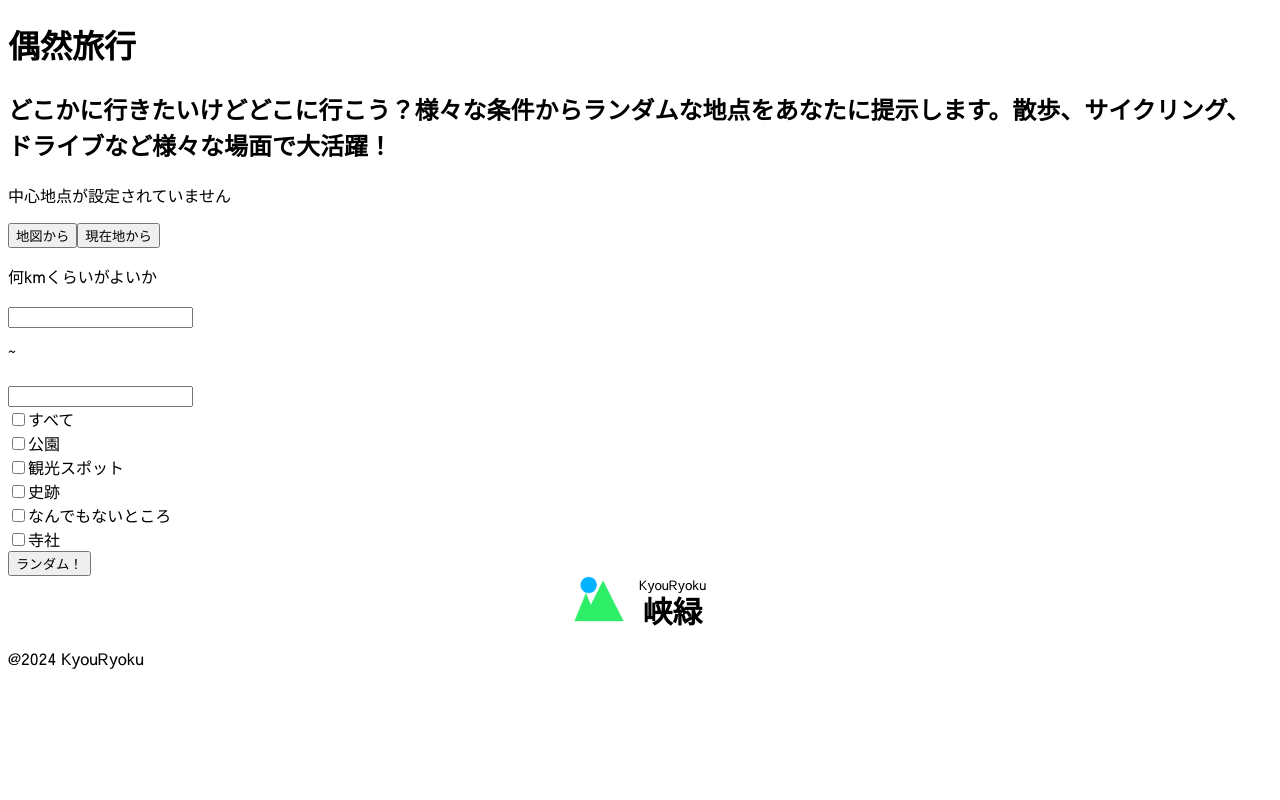
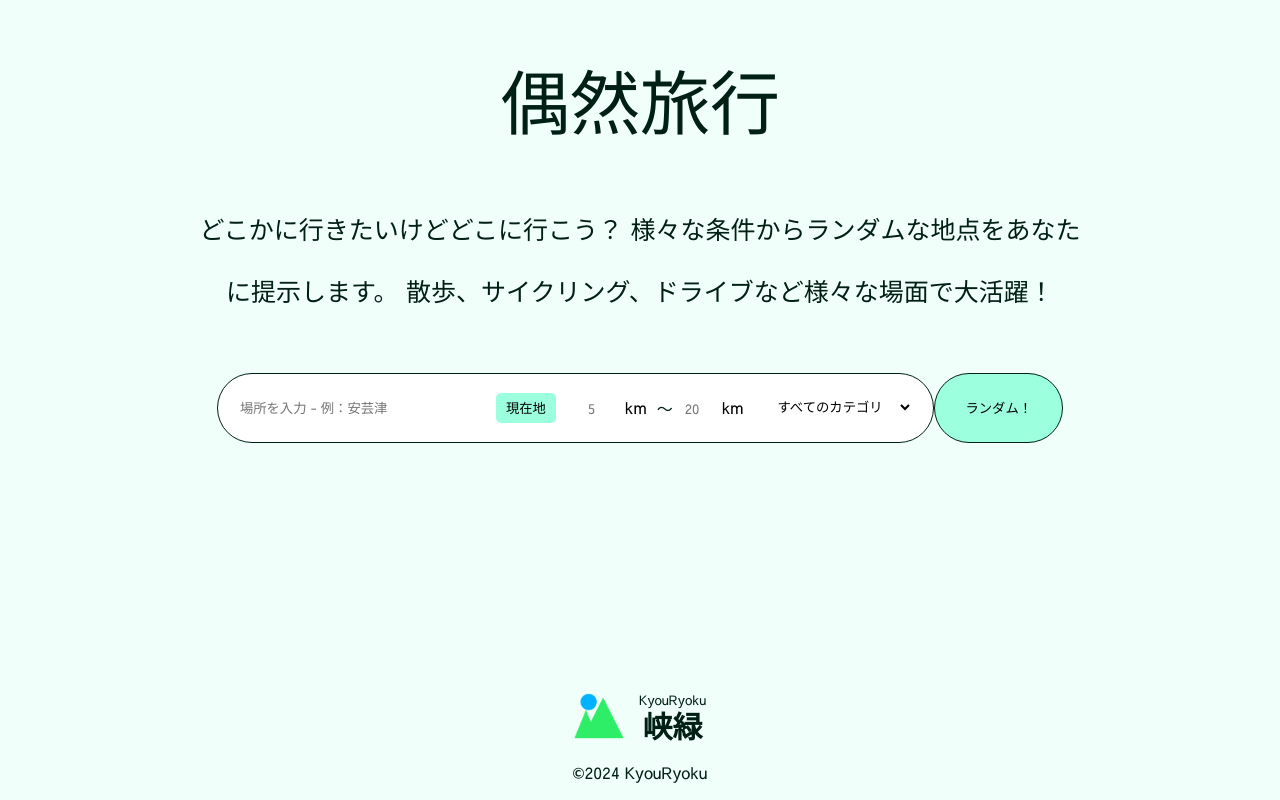
Before and after one commit to goshieta/geo-random, a Next.js app: page / in a window 1280 px wide. Built offline with nearby package versions, Linux system fonts and the light colour scheme.

Commit message:
トップ画面のUIを整える

```diff
--- a/app/page.tsx
+++ b/app/page.tsx
@@ -5,10 +5,12 @@ import styles from "@/styles/page.module.css";
 export default function Home() {
   return (
     <div id={styles.top}>
-      <div id="catchcopy">
-        <h1>偶然旅行</h1>
-        <h2>
-          どこかに行きたいけどどこに行こう？様々な条件からランダムな地点をあなたに提示します。散歩、サイクリング、ドライブなど様々な場面で大活躍！
+      <div id={styles.title_area}>
+        <h1 id={styles.title}>偶然旅行</h1>
+        <h2 id={styles.catchcopy}>
+          どこかに行きたいけどどこに行こう？
+          様々な条件からランダムな地点をあなたに提示します。
+          散歩、サイクリング、ドライブなど様々な場面で大活躍！
         </h2>
       </div>
       <Search />
--- a/components/kyouryoku.tsx
+++ b/components/kyouryoku.tsx
@@ -5,15 +5,19 @@ export default function KyouRyoku() {
   return (
     <div>
       <div id={styles.fl_logo}>
-        <div id={styles.fll_icon}>
-          <Image src="/KyouRyoku.png" alt="" width={50} height={50} />
-        </div>
+        <Image
+          src="/KyouRyoku.png"
+          alt=""
+          width={50}
+          height={50}
+          id={styles.fll_icon}
+        />
         <div id={styles.fll_string}>
           <p>KyouRyoku</p>
           <h2>峡緑</h2>
         </div>
       </div>
-      <p>@2024 KyouRyoku</p>
+      <p id={styles.copy}>©2024 KyouRyoku</p>
     </div>
   );
 }
--- a/components/search.tsx
+++ b/components/search.tsx
@@ -13,41 +13,39 @@ const categoryOption = [
 export default function Search() {
   return (
     <div id={styles.search}>
-      <div id={styles.position}>
-        <p>中心地点が設定されていません</p>
-        <button>地図から</button>
-        <button>現在地から</button>
-      </div>
-      <div id={styles.distance}>
-        <p>何kmくらいがよいか</p>
-        <div>
-          <input type="number" />
-          <p>~</p>
-          <input type="number" />
+      <div id={styles.search_area}>
+        <div id={styles.search_box}>
+          <div id={styles.position}>
+            <input
+              type="text"
+              id={styles.position_input}
+              placeholder="場所を入力 - 例：安芸津"
+            />
+            <button id={styles.from_now_position}>現在地</button>
+          </div>
+          <div id={styles.distance_input}>
+            <label>
+              <input type="number" placeholder="5" />
+              km
+            </label>
+            <p>〜</p>
+            <label>
+              <input type="number" placeholder="20" />
+              km
+            </label>
+          </div>
+          <div id={styles.category}>
+            <select id={styles.category_select}>
+              <option value="すべて">すべてのカテゴリ</option>
+              {categoryOption.map((category) => (
+                <option value={category} key={category}>
+                  {category}
+                </option>
+              ))}
+            </select>
+          </div>
         </div>
-      </div>
-      <div id={styles.category}>
-        <div>
-          <input
-            type="checkbox"
-            name="distance"
-            id={`distance_option_すべて`}
-          />
-          <label htmlFor="distance_option_すべて">すべて</label>
-        </div>
-        {categoryOption.map((category) => (
-          <div key={category}>
-            <input
-              type="checkbox"
-              name="distance"
-              id={`distance_option_${category}`}
-            />
-            <label htmlFor={`distance_option_${category}`}>{category}</label>
-          </div>
-        ))}
-      </div>
-      <div>
-        <button>ランダム！</button>
+        <button id={styles.random}>ランダム！</button>
       </div>
     </div>
   );
--- a/styles/common/kyouryoku.module.css
+++ b/styles/common/kyouryoku.module.css
@@ -5,11 +5,12 @@
 }
 #fl_logo {
   display: flex;
+  align-items: center;
   margin: 0 auto;
   gap: 15px;
   width: fit-content;
 }
-#fll_icon img {
+#fll_icon {
   width: 50px;
   height: 50px;
 }
--- a/styles/globals.css
+++ b/styles/globals.css
@@ -0,0 +1,41 @@
+:root {
+  --background-color: rgb(240, 255, 250);
+  --font-color: rgb(0, 32, 22);
+  --accent-color: rgb(156, 255, 222);
+  --hover-accent-color: rgb(131, 255, 214);
+  --active-accent-color: rgb(72, 255, 194);
+  --white: white;
+}
+
+body {
+  background-color: var(--background-color);
+  margin: 0;
+  padding: 0;
+}
+h1,
+h2,
+p {
+  color: var(--font-color);
+}
+input,
+button,
+textarea {
+  font-family: inherit;
+}
+
+button {
+  background-color: var(--accent-color);
+  border: none;
+  outline: none;
+  padding: 10px 30px;
+  margin: 15px 10px;
+  border-radius: 5px;
+  cursor: pointer;
+  transition: background-color 0.2s;
+}
+button:hover {
+  background-color: var(--hover-accent-color);
+}
+button:active {
+  background-color: var(--active-accent-color);
+}
--- a/styles/page.module.css
+++ b/styles/page.module.css
@@ -0,0 +1,25 @@
+#top {
+  min-height: 100vh;
+  padding-top: 1px;
+  box-sizing: border-box;
+}
+#title_area {
+  text-align: center;
+  max-width: 900px;
+  margin: 0 auto;
+}
+#title {
+  font-weight: normal;
+  font-size: 70px;
+}
+#catchcopy {
+  font-weight: normal;
+  line-height: 2.5em;
+  font-size: 25px;
+}
+#footer {
+  text-align: center;
+  position: absolute;
+  width: 100%;
+  bottom: 0;
+}
--- a/styles/top/search.module.css
+++ b/styles/top/search.module.css
@@ -0,0 +1,74 @@
+#search {
+  margin: 50px auto;
+}
+
+#search_area {
+  display: flex;
+  margin: 0 auto;
+  width: fit-content;
+  gap: 0px;
+  height: 70px;
+}
+#search_box {
+  display: flex;
+  align-items: stretch;
+  gap: 30px;
+  background-color: var(--white);
+  width: fit-content;
+  padding: 0 20px;
+  border-radius: 9999px;
+  border: solid 1px var(--font-color);
+  position: relative;
+}
+#position {
+  display: flex;
+  align-items: center;
+}
+#position_input {
+  border: none;
+  outline: none;
+  margin: 0;
+  height: 100%;
+  background-color: inherit;
+}
+#from_now_position {
+  margin: 0;
+  padding: 5px 10px;
+}
+#distance_input {
+  display: flex;
+  gap: 10px;
+  align-items: center;
+}
+#distance_input p {
+  margin: 0;
+}
+#distance_input label {
+  height: 100%;
+}
+#distance_input input[type="number"] {
+  margin-right: 5px;
+  width: 30px;
+  border: none;
+  outline: none;
+  height: 100%;
+  background-color: inherit;
+}
+#distance_input input[type="number"]::-webkit-outer-spin-button,
+#distance_input input[type="number"]::-webkit-inner-spin-button {
+  -webkit-appearance: none;
+}
+#category {
+  display: flex;
+  align-items: center;
+}
+#category_select {
+  border: none;
+  outline: none;
+  background-color: inherit;
+}
+#random {
+  margin: 0;
+  border-radius: 9999px;
+  border: solid 1px var(--font-color);
+}
```
